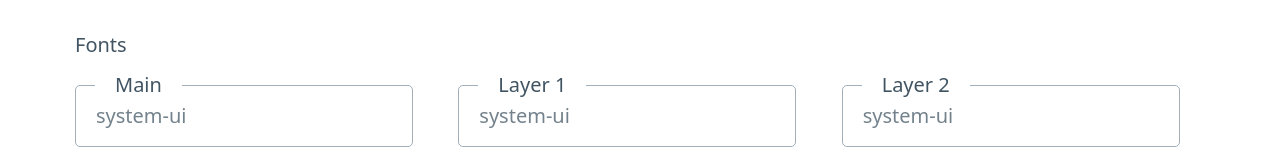
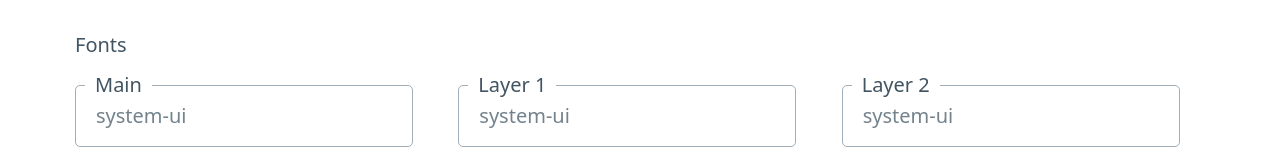
Before and after one commit to jsartelle/mk47-keycap-designer, a SvelteKit app: page / in a window 1280 px wide. Shown: the part 755-915 px from the top of the page. Built offline with nearby package versions, Linux system fonts and the light colour scheme.

Commit message:
Adjust input labels a bit

```diff
--- a/src/app.scss
+++ b/src/app.scss
@@ -31,8 +31,8 @@ label > :is(input:not([type]), input[type='text']) {
 	+ span {
 		position: absolute;
 		top: var(--spacing);
-		left: var(--form-element-spacing-horizontal);
-		padding: 0 var(--form-element-spacing-horizontal);
+		left: calc(var(--form-element-spacing-horizontal) / 2);
+		padding: 0 calc(var(--form-element-spacing-horizontal) / 2);
 		background: var(--background-color);
 		cursor: text;
 		transform: translateY(-50%);
```
